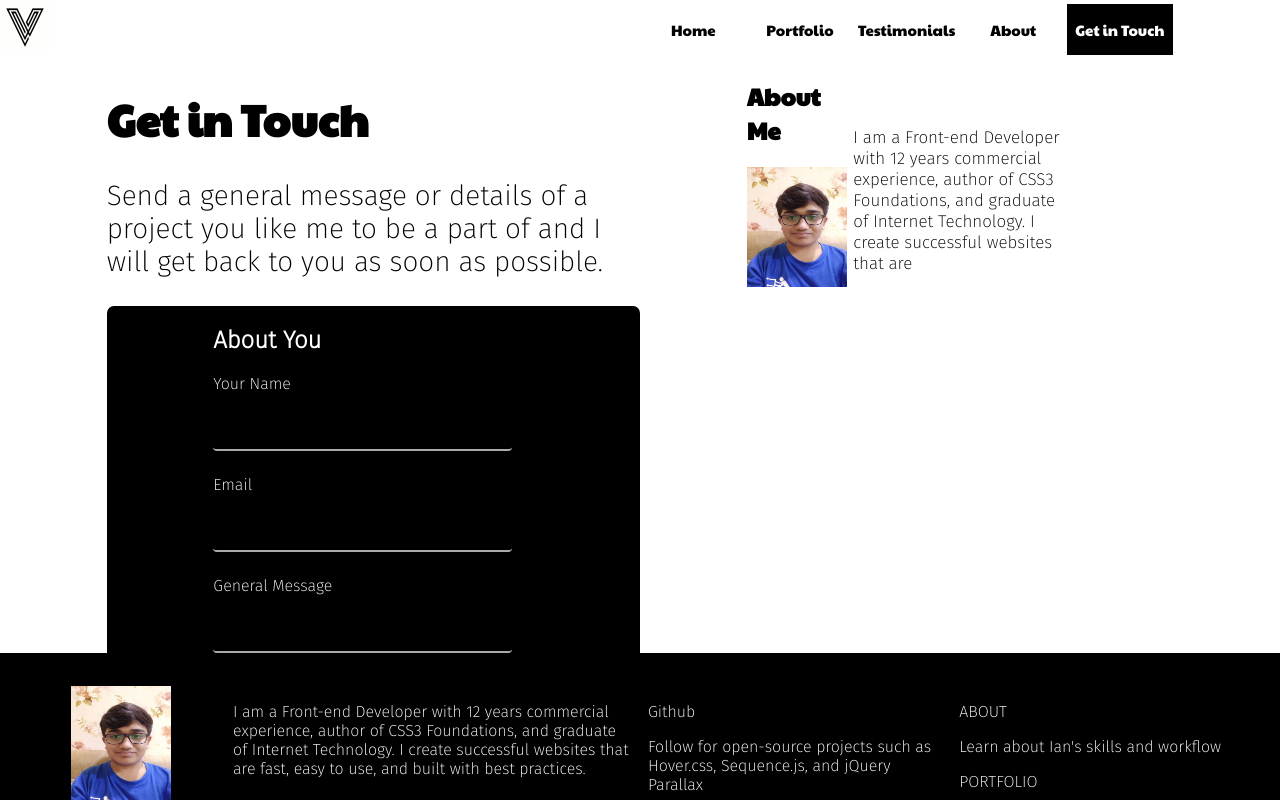
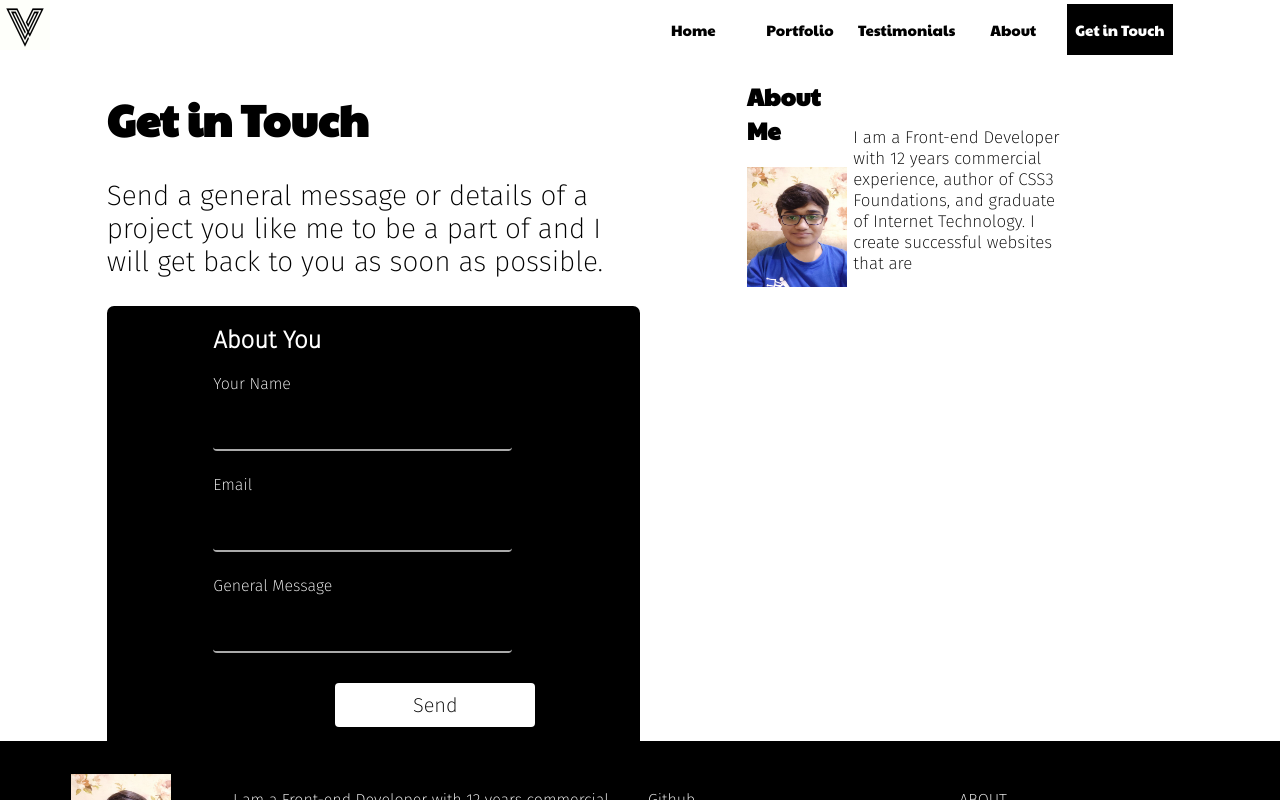
Before and after one commit to k0hei2025/portfolio-standerd, a Next.js app: page /Contact in a window 1280 px wide. Shown: the top 800 px of the page. Built offline with nearby package versions, Linux system fonts and the light colour scheme.

Commit message:
formWork

```diff
--- a/pages/Contact.tsx
+++ b/pages/Contact.tsx
@@ -38,7 +38,14 @@ export default function Contact() {
                <p> General Message</p>
  <input type="text" className={classes.input} ></input>
 
+        <Grid md={12} xs={12} className={classes.subMain}>
+      <button className={classes.buttonTwo}><span>Send</span></button>
+    </Grid>
 </form>
+
+
+
+
 </Grid>
 
 </Grid>
@@ -63,6 +70,7 @@ I am a Front-end Developer with 12 years commercial experience, author of CSS3 F
 
 
 
+
                               <Footer/>
                               </>
                )
--- a/styles/contact.module.css
+++ b/styles/contact.module.css
@@ -45,3 +45,54 @@
   .form {
                  margin-left: 20%;
   }
+
+
+  .buttonTwo {
+  border-radius: 4px;
+  background-color:#ffffff;
+  font-family: "Fira Sans";
+  border: none;
+  padding: 10px;
+  width: 200px;
+  text-align: center;
+  transition: all 0.5s;
+}
+
+.subMain{
+  width: 25%;
+  margin:22px;
+
+}
+
+.buttonTwo{
+  text-align: center;
+  cursor: pointer;
+  font-size:20px;
+  margin: 0 0 0 100px;
+}
+
+
+.buttonTwo span {
+  cursor: pointer;
+  display: inline-block;
+  position: relative;
+  transition: 0.5s;
+}
+
+.buttonTwo span:after {
+  content: '»';
+  position: absolute;
+  opacity: 0;
+  top: 0;
+  right: -20px;
+  transition: 0.5s;
+}
+
+.buttonTwo:hover span {
+  padding-right: 25px;
+}
+
+.buttonTwo:hover span:after {
+  opacity: 1;
+  right: 0;
+}
```
